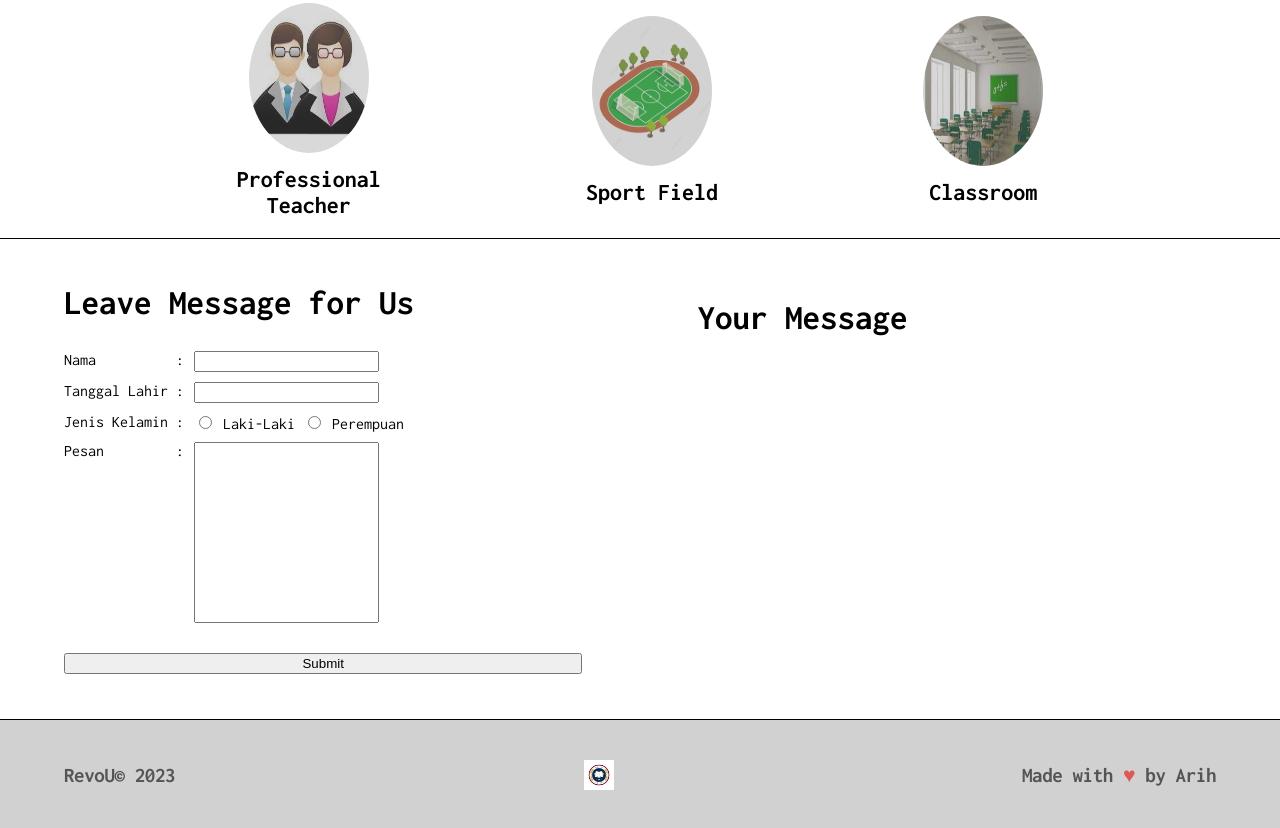
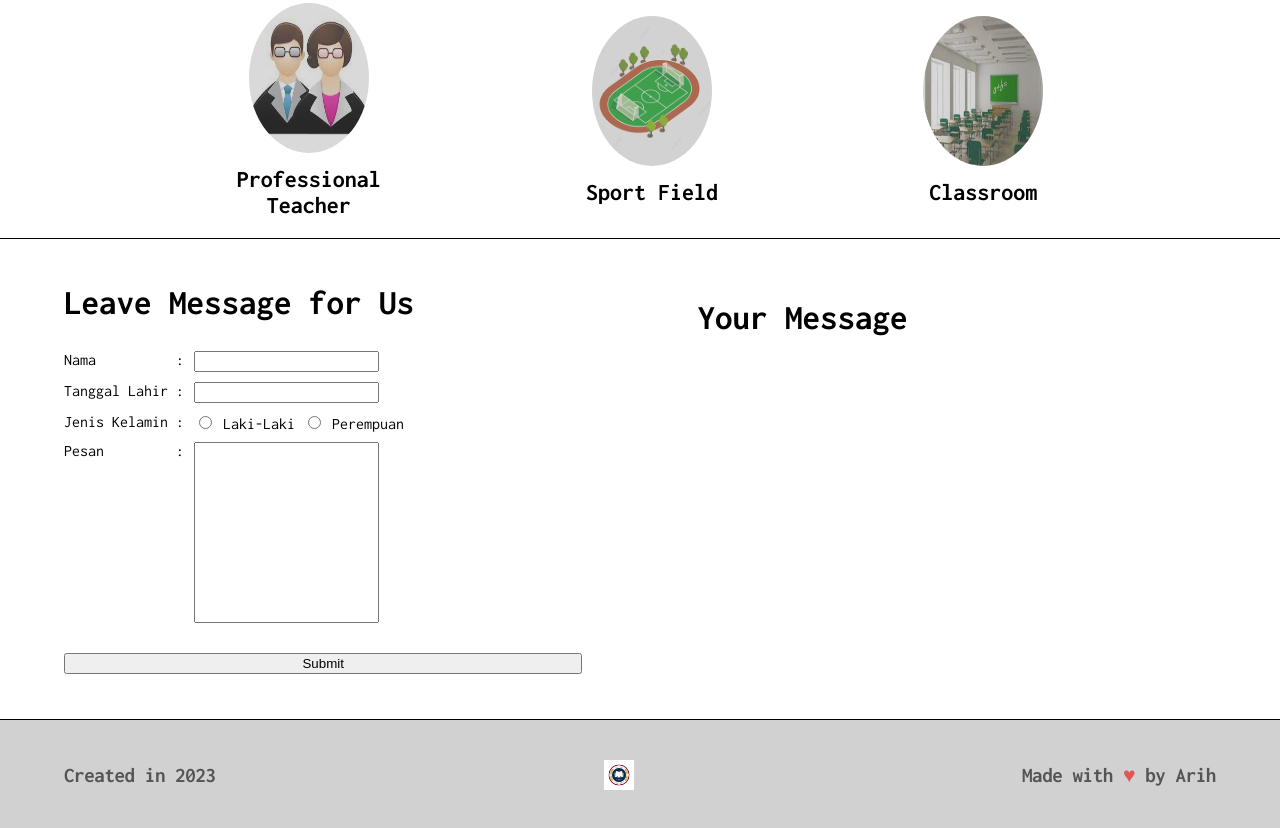
Before and after one commit to arihutagalung/firstweb, a plain HTML site: page index.html in a window 1280 px wide. Shown: the part 1082-1910 px from the top of the page. Drawn offline with Linux system fonts and the light colour scheme.

Commit message:
Update index.html

```diff
--- a/index.html
+++ b/index.html
@@ -145,7 +145,7 @@
 
     <footer>
       <div class="container">
-        <p>RevoU© 2023</p>
+        <p>Created in 2023</p>
         <img src="assets/logo.png" alt="logo" />
         <p>Made with <span style="color: #e25555;">&hearts;</span> by Arih</p>
       </div>
```
